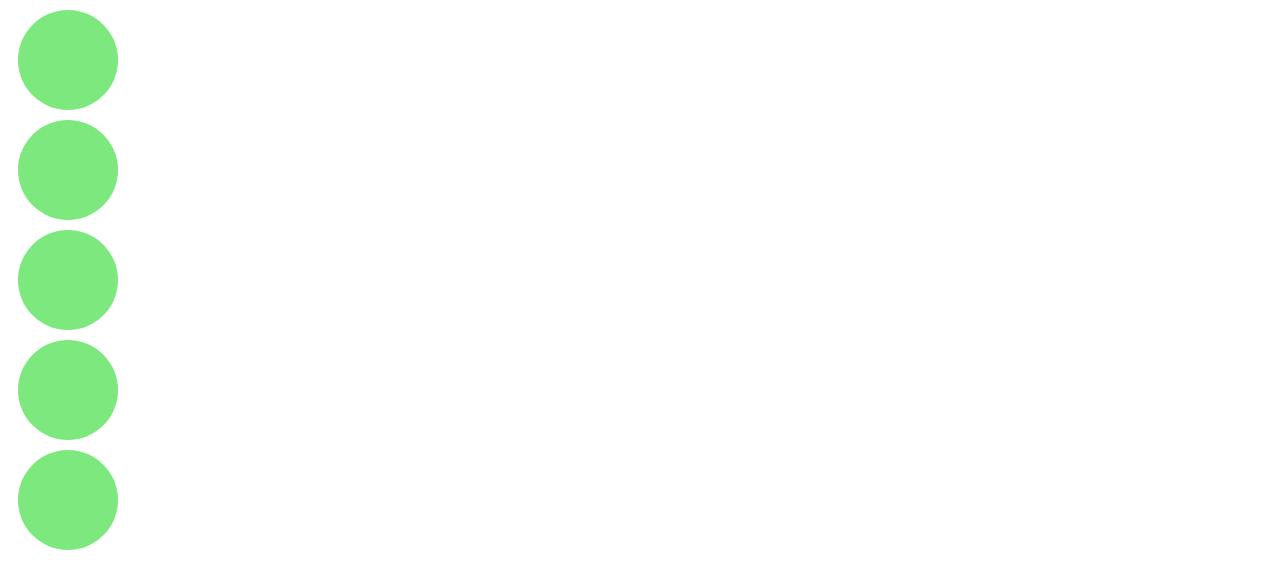
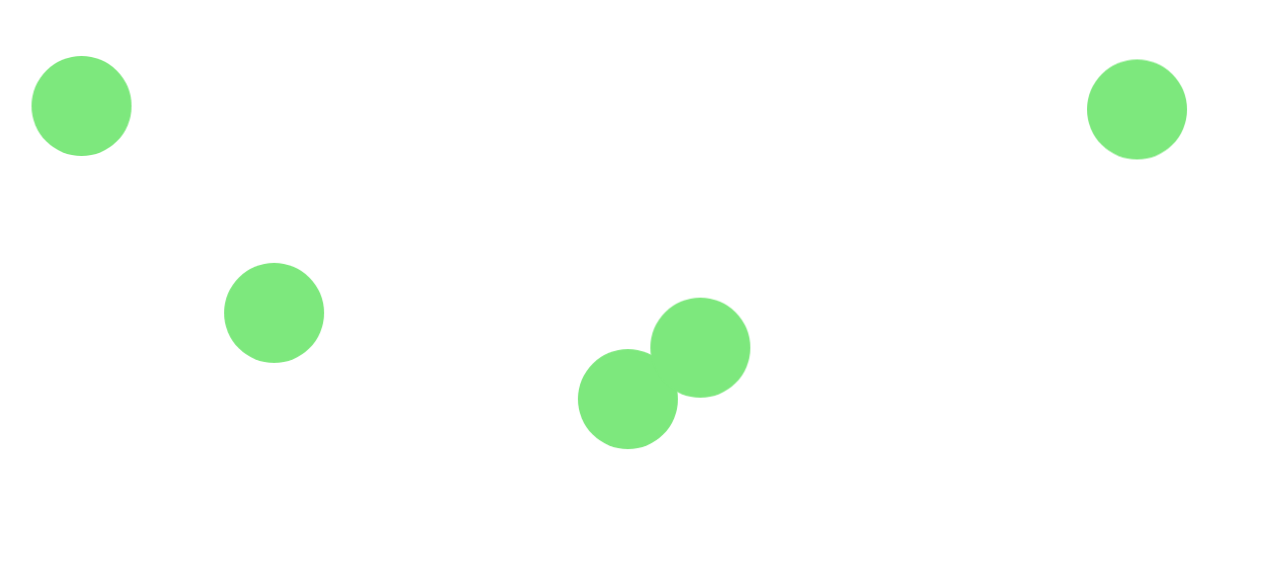
Before and after one commit to karolinerosenfeldt/testinggit, a plain HTML site: page index.html in a window 1280 px wide. Drawn offline with Linux system fonts and the light colour scheme.

Commit message:
animate bubbles

```diff
--- a/index.html
+++ b/index.html
@@ -15,4 +15,6 @@
         <div></div>
         <div></div>
     </div>
+
+    <script src="index.js"></script>
 </body></html>
--- /dev/null
+++ b/index.js
@@ -0,0 +1,12 @@
+window.addEventListener("load", start)
+
+function start(){
+    const bubbles = document.querySelectorAll("#wrapper>div");
+    console.log(bubbles)
+    bubbles.forEach(bubble=>{
+        const x = Math.random()*100;
+        const y = Math.random()*100;
+
+        bubble.style.transform="translate("+x+"vw, "+y+"vh)";
+    })
+}
--- a/style.css
+++ b/style.css
@@ -4,4 +4,6 @@
     border-radius: 50%;
     background: hsl(120, 70%, 70%);
     margin: 10px;
+    position: absolute;
+    transition: all 8s;
 }
```
